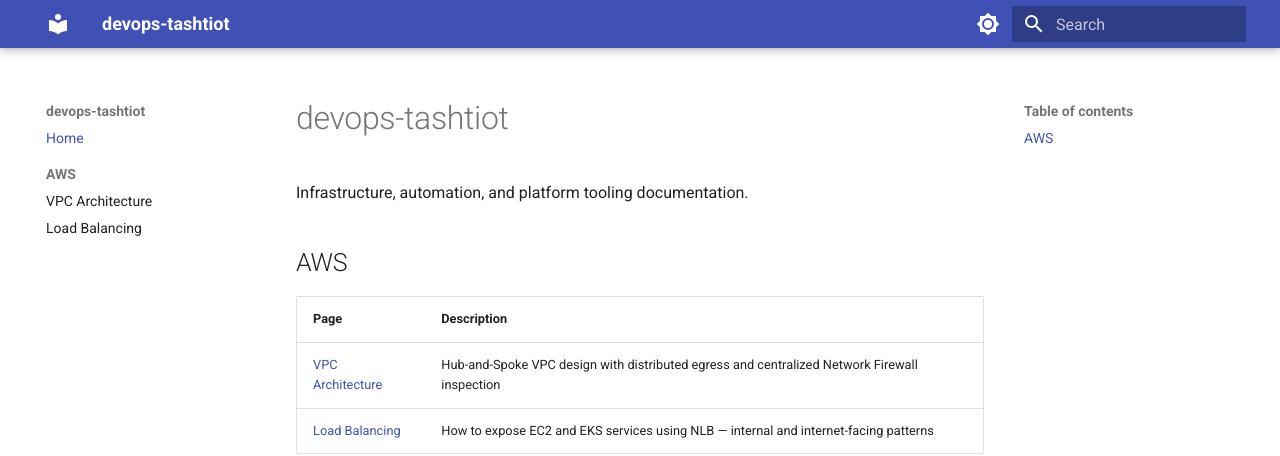
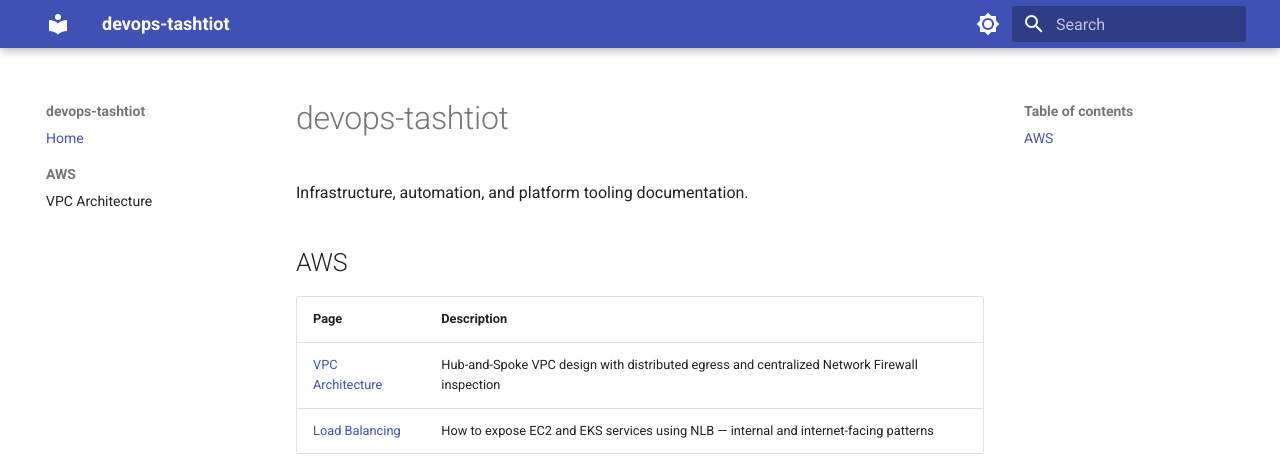
Before and after one commit to devops-tashtiot/devops-tashtiot.github.io, an MkDocs documentation site: the page built from docs-src/index.md, in a window 1280 px wide. Shown: the top 456 px of the page. Built offline with MkDocs 1.6.1 and Material for MkDocs 9.7.7, drawn with Linux system fonts in a browser that asks for light colours.

Commit message:
docs: remove load balancing from nav

```diff
--- a/mkdocs.yml
+++ b/mkdocs.yml
@@ -27,4 +27,3 @@
   - Home: index.md
   - AWS:
     - VPC Architecture: aws/vpc-architecture.md
-    - Load Balancing: aws/load-balancing.md
```
